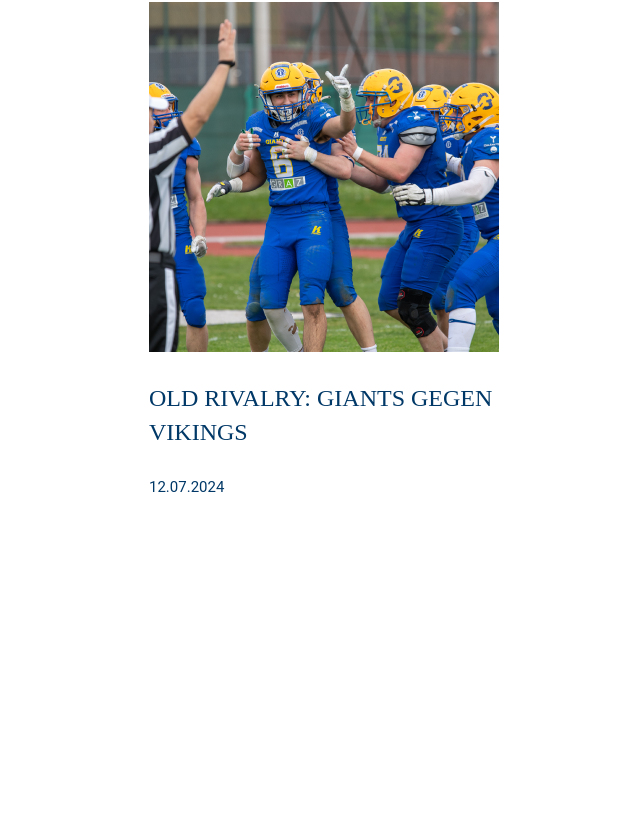
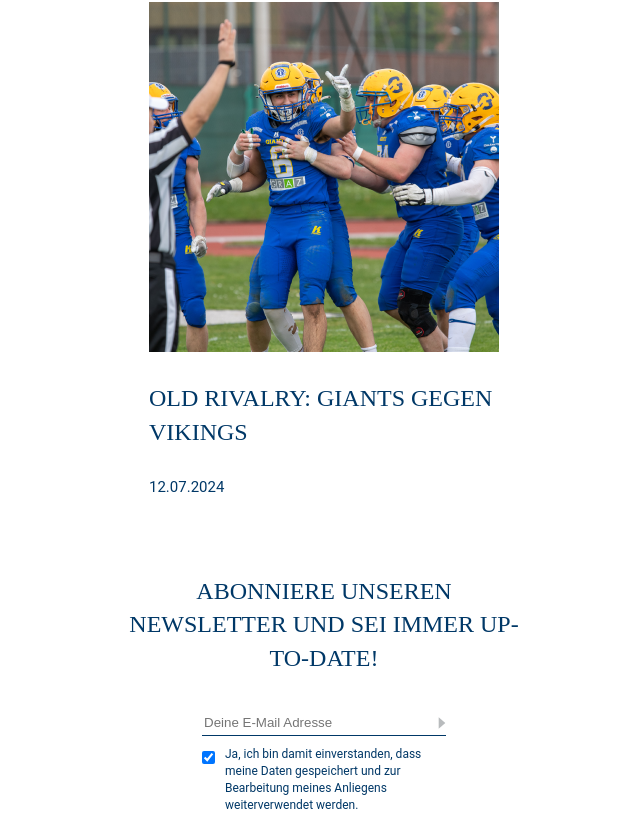
Before and after one commit to tmilost/graz-giants, a Vue app in the folder graz-giants-frontend/: page / in a window 1280 px wide. Shown: the part 4029-4843 px from the top of the page, without its empty margins (316-956 px from the left). Before the commit the page ends 4525 px from the top, so only its background shows below. Built offline with nearby package versions, Linux system fonts and the light colour scheme.

Commit message:
feat: add news letter section

```diff
--- /dev/null
+++ b/graz-giants-frontend/src/components/NewsLetter.vue
@@ -0,0 +1,94 @@
+<template>
+  <div class="news-letter">
+    <div class="text">Abonniere unseren Newsletter und sei immer up-to-date!</div>
+    <div class="input-email">
+      <div class="input">
+        <input type="email" id="email-input" name="emailInput" placeholder="Deine E-Mail Adresse" />
+        <button class="arow-right">
+          <img src="../assets/ArowRight.svg" alt="Arow Right" />
+        </button>
+      </div>
+
+      <label class="container">
+        <input type="checkbox" checked="checked" />
+        <span class="checkmark"
+          >Ja, ich bin damit einverstanden, dass meine Daten gespeichert und zur Bearbeitung meines
+          Anliegens weiterverwendet werden.</span
+        >
+      </label>
+    </div>
+  </div>
+</template>
+
+<style scoped>
+.news-letter {
+  display: flex;
+  justify-content: center;
+  flex-direction: column;
+  align-items: center;
+}
+
+.text {
+  color: #003867;
+  text-align: center;
+  font-family: 'Bree Serif-Giants';
+  font-size: 24px;
+  font-style: normal;
+  font-weight: 400;
+  line-height: 33.6px;
+  /* 140% */
+  text-transform: uppercase;
+  width: 400px;
+}
+
+.input-email {
+  width: 244px;
+  display: flex;
+  flex-direction: column;
+  margin-top: 30px;
+}
+
+#email-input {
+  border-width: 0 0 0 0;
+  width: 100%;
+}
+
+.input {
+  display: flex;
+  flex-direction: row;
+  border: solid #003867;
+  border-width: 0 0 1px 0;
+}
+
+.arow-right {
+  margin-right: 40px;
+  padding-top: 8px;
+  width: 20px;
+  height: 15.094px;
+  flex-shrink: 0;
+  background-color: transparent;
+  border: 0;
+  display: flex;
+  margin: 0 0 15px 0;
+}
+
+.container {
+  display: flex;
+  flex-direction: row;
+  align-items: start;
+
+  color: #003867;
+  font-family: Roboto;
+  font-size: 12px;
+  font-style: normal;
+  font-weight: 400;
+  line-height: 16.8px;
+
+  margin-top: 10px;
+}
+
+input {
+  border: 1px solid #003867;
+  margin: 5px 10px 0 0;
+}
+</style>
--- a/graz-giants-frontend/src/views/HomeView.vue
+++ b/graz-giants-frontend/src/views/HomeView.vue
@@ -7,6 +7,7 @@ import LastGame from '../components/LastGame.vue'
 import GameTable from '../components/GameTable.vue'
 import OurPartners from '../components/OurPartners.vue'
 import GiantsNews from '../components/GiantsNews.vue'
+import NewsLetter from '../components/NewsLetter.vue'
 </script>
 
 <template>
@@ -23,5 +24,7 @@ import GiantsNews from '../components/GiantsNews.vue'
     <OurPartners />
     <ContentSpacing />
     <GiantsNews />
+    <ContentSpacing />
+    <NewsLetter />
   </main>
 </template>
```
Also changed, not shown: graz-giants-frontend/src/assets/ArowRight.svg (added), graz-giants-frontend/src/components/GiantsNews.vue (indentation only).
